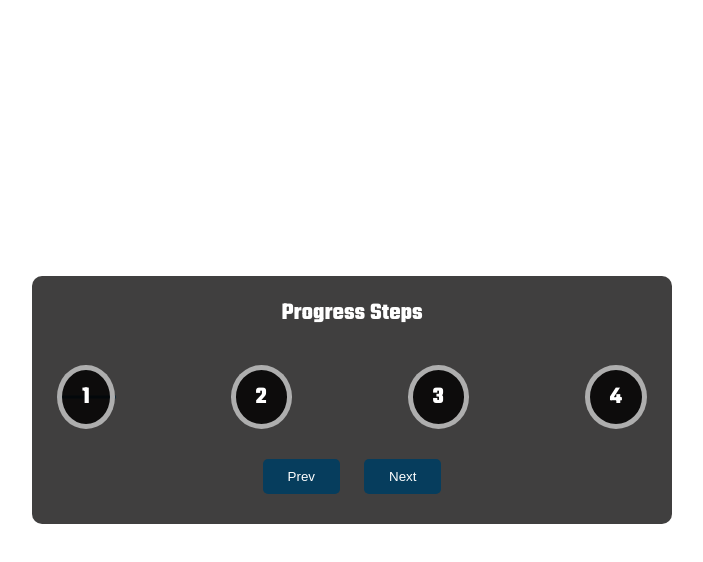
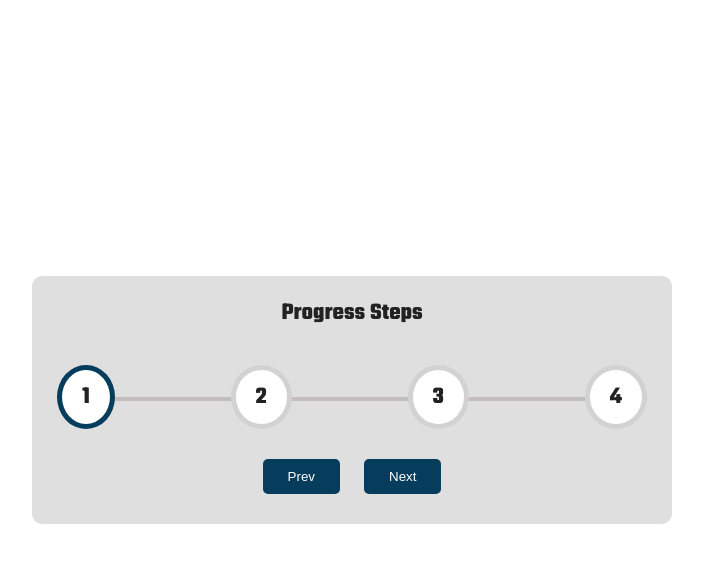
Before and after one commit to SumitTodankar/Fifty50, a plain HTML site: page 02-progressSteps/index.html in a window 1280 px wide. Both pictures are taken after a click on the button "Prev". Shown: the whole page, without its empty margins (288-991 px from the left). Drawn offline with Linux system fonts and the light colour scheme.

Commit message:
Progress steps done

```diff
--- a/02-progressSteps/index.html
+++ b/02-progressSteps/index.html
@@ -11,7 +11,7 @@
         <h2 class="title">Progress Steps</h2>
         <div class="progress-container">
             <div id="progress"></div>
-            <div class="step step-1"><h2>1</h2></div>
+            <div class="step step-1 active"><h2>1</h2></div>
             <div class="step step-2"><h2>2</h2></div>
             <div class="step step-3"><h2>3</h2></div>
             <div class="step step-4"><h2>4</h2></div>
--- a/02-progressSteps/script.js
+++ b/02-progressSteps/script.js
@@ -1,4 +1,38 @@
+const circles = document.querySelectorAll('.step');
 const progress = document.getElementById('progress');
-const circles = document.querySelectorAll('.step');
 const prev = document.getElementById('prev');
 const next = document.getElementById('next');
+
+let counter = 1;
+
+next.addEventListener("click",() => {
+    counter++;
+    if(counter > circles.length){
+        counter = circles.length;
+    }
+    update();
+})
+
+prev.addEventListener("click",() => {
+    counter--;
+    if(counter < 1){
+        counter = 1;
+    }
+    update();
+})
+
+function update(){
+    circles.forEach((item,indx) => {
+        if(counter > indx){
+            item.classList.add('active');
+        }else{
+            item.classList.remove('active');
+        }
+    })
+
+    const activeCircles = document.querySelectorAll('.step.active');
+
+    console.log(activeCircles.length ,circles.length);
+
+    progress.style.width =  ((activeCircles.length - 1) / (circles.length - 1)) * 100 + "%"
+}
--- a/02-progressSteps/style.css
+++ b/02-progressSteps/style.css
@@ -18,8 +18,8 @@ body{
 
 .container{
     width: 50vw;
-    background-color: #151414d0;
-    color: #fff;
+    background-color: #d8d8d8cf;
+    color: #222;
     padding: 25px 10px;
     border-radius: 10px;
     padding: 0 25px;
@@ -37,37 +37,41 @@ body{
     position: relative;
     margin: 0 auto;
     width: 100%;
+    z-index: 5;
 }
 
 .progress-container::before{
     content: '';
     position: absolute;
+    background-color: #aea3a38f;
     top: 50%;
     left: 0;
-    transform: translateY(-50%);
-    background-color: #fffffff0;
-    height: 3px;
+    height: 4px;
     width: 100%;
     z-index: -1;
 }
 
 .progress-container #progress{
     position: absolute;
+    background-color: #063d5d;
     top: 50%;
     left: 0;
-    transform: translateY(-50%);
-    background-color: #0997e9;
-    height: 3px;
-    width: 10%;
-    transition: .4s ease;
+    height: 4px;
+    width: 0%;
     z-index: -1;
+    transition: width 0.7s ease;
 }
 
 .step h2{
     border-radius: 50%;
     padding:  10px 20px;
-    border: 5px solid #ffffffaa;
-    background-color: #000000cc;
+    border: 5px solid #9f9c9c74;
+    background-color: #fff;
+}
+
+.step.active h2{
+    border: 5px solid #063d5d;
+    background-color: #fff;
 }
 
 .btns {
```
